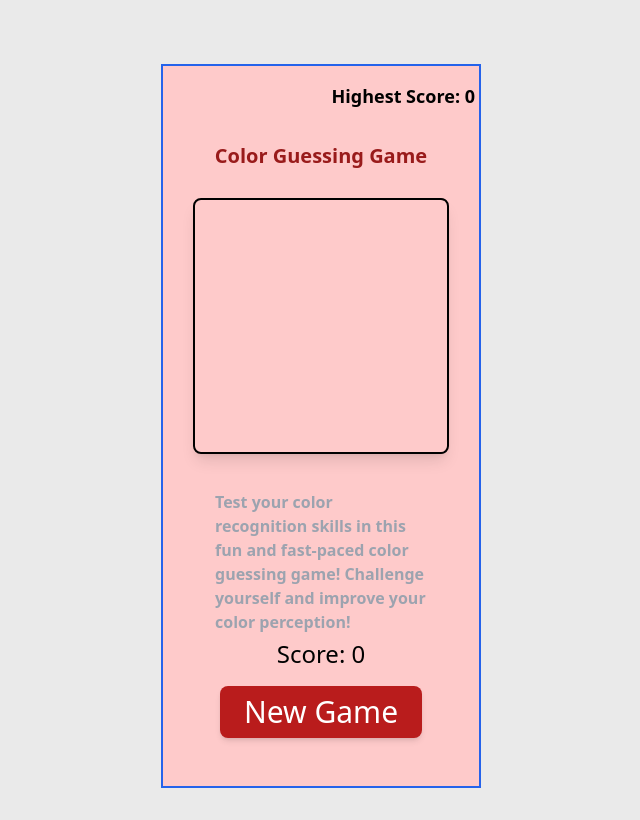
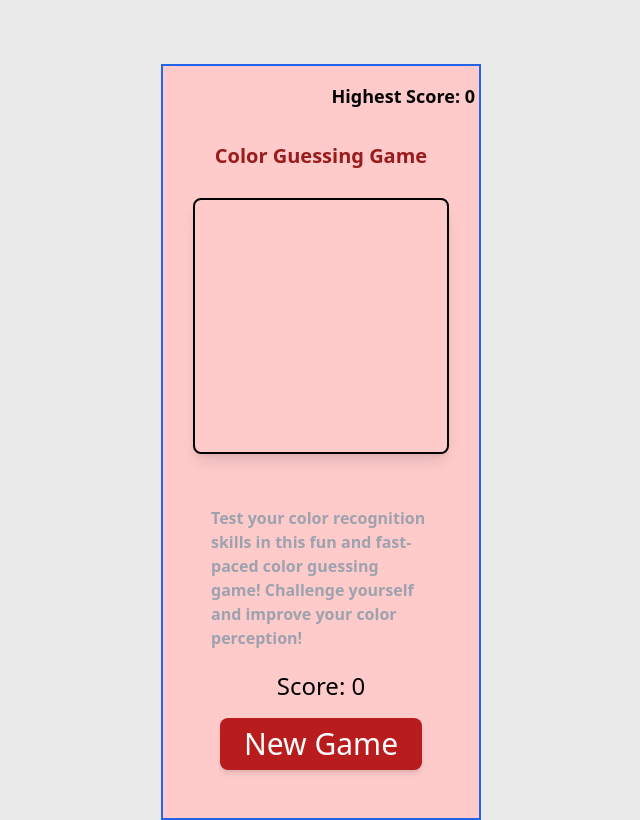
Before and after one commit to Wisdomweb1/color-game, a React (Vite) app: page / in a window 1280 px wide. Shown: the whole page, without its empty margins (319-959 px from the left). Built offline with nearby package versions, Linux system fonts and the light colour scheme.

Commit message:
Update App.jsx

```diff
--- a/src/App.jsx
+++ b/src/App.jsx
@@ -87,7 +87,7 @@ const App = () => {
         ))}
       </div>
 
-      <p data-testid="gameStatus" className="mt-4 text-sm p-1 sm:text-base text-gray-400 font-semibold">{gameStatus}</p>
+      <p data-testid="gameStatus" className="mt-4 text-sm py-5 sm:text-base text-gray-400 font-semibold">{gameStatus}</p>
       <p data-testid="score" className="text-lg sm:text-xl md:text-2xl">{`Score: ${score}`}</p>
 
       <button
```
